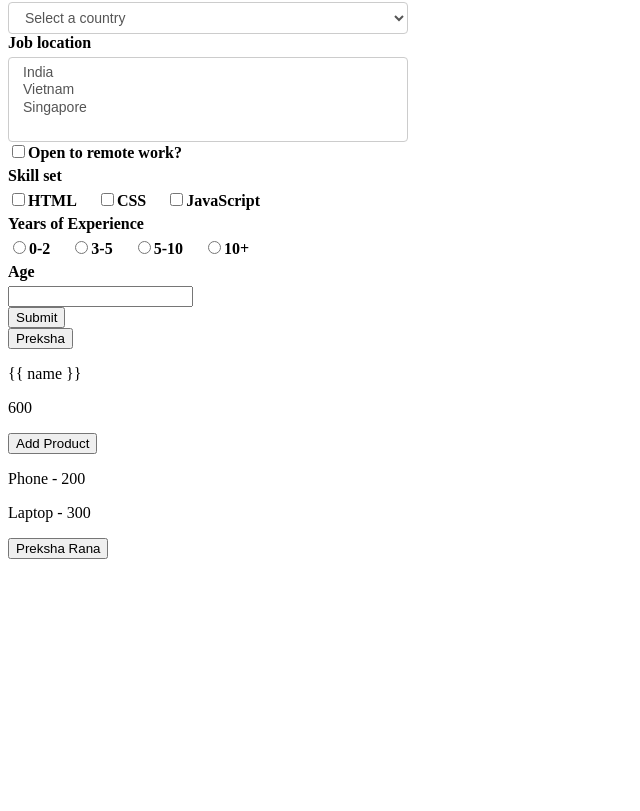
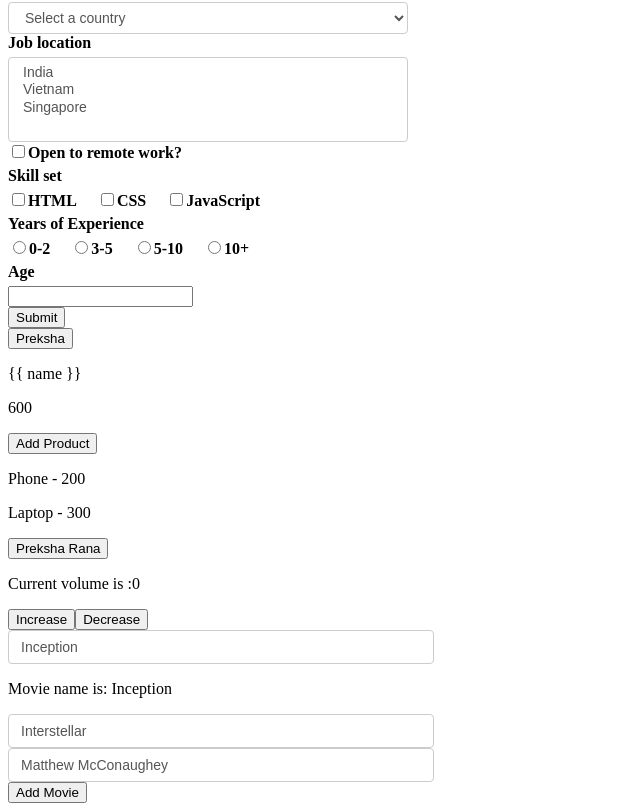
Before and after one commit to preksha014/vue-project, a Vue app: page / in a window 1280 px wide. Shown: the part 2179-2990 px from the top of the page, without its empty margins (0-640 px from the left). Before the commit the page ends 2746 px from the top, so only its background shows below. Built offline with nearby package versions, Linux system fonts and the light colour scheme.

Commit message:
Added watchers

```diff
--- a/src/App.vue
+++ b/src/App.vue
@@ -1,5 +1,5 @@
   <script setup>
-import { computed, reactive, ref } from 'vue'
+  import { computed, reactive, ref, watch } from 'vue'
 
   const firstName = "Preksha";
 
@@ -35,8 +35,6 @@ const awesome = ref(true);
 
   const parentMessage = ref('Parent')
   const items = ref([{ message: 'Foo' }, { message: 'Bar' }])
-
-const message = ref('Hello Preksha!');
 
   const isPromoted = true;
   const isSoldOut = false;
@@ -137,6 +135,32 @@ const fullNameComputed = computed({
       lName.value = parts[1] || '';
     }
   });
+
+  const volume = ref(0);
+  const movie = ref('Inception');
+  const movieInfo = reactive({
+    title: 'Interstellar',
+    actor: 'Matthew McConaughey'
+  });
+  const movieList = ref(['Avatar', 'Titanic']);
+
+  watch(volume, (newValue, oldValue) => {
+    if (newValue > oldValue && newValue === 16) {
+      alert('Listening to a high volume for a long time may damage your hearing');
+    }
+  }, { immediate: true });
+
+  watch(movie, (newValue) => {
+    console.log(`Calling API with movie name = ${newValue}`);
+  }, { immediate: true });
+
+  watch(movieInfo, (newValue) => {
+    console.log(`Calling API with movie title = ${newValue.title} and actor = ${newValue.actor}`);
+  }, { immediate:true,deep: true });
+
+  watch(movieList, (newValue) => {
+    console.log(`Updated list ${newValue}`);
+  }, { deep: true });
 
 </script>
 
@@ -293,6 +317,23 @@ const fullNameComputed = computed({
 
     <button @click="changeFullName">{{ fullNameRef }}</button>
 
+    <div>
+      <p> Current volume is :{{ volume }}</p>
+      <div>
+        <button @click="volume += 2">Increase</button>
+        <button @click="volume -= 2">Decrease</button>
+      </div>
+    </div>
+
+    <div>
+      <input type="text" v-model="movie" />
+      <p>Movie name is: {{ movie }}</p>
+
+      <input type="text" v-model="movieInfo.title" placeholder="Movie Title" />
+      <input type="text" v-model="movieInfo.actor" placeholder="Movie Year" />
+
+      <button @click="movieList.push('Lost')">Add Movie</button>
+    </div>
   </template>
 
 <style scoped>
```
Lines whose indentation alone changed are shown as unchanged.
